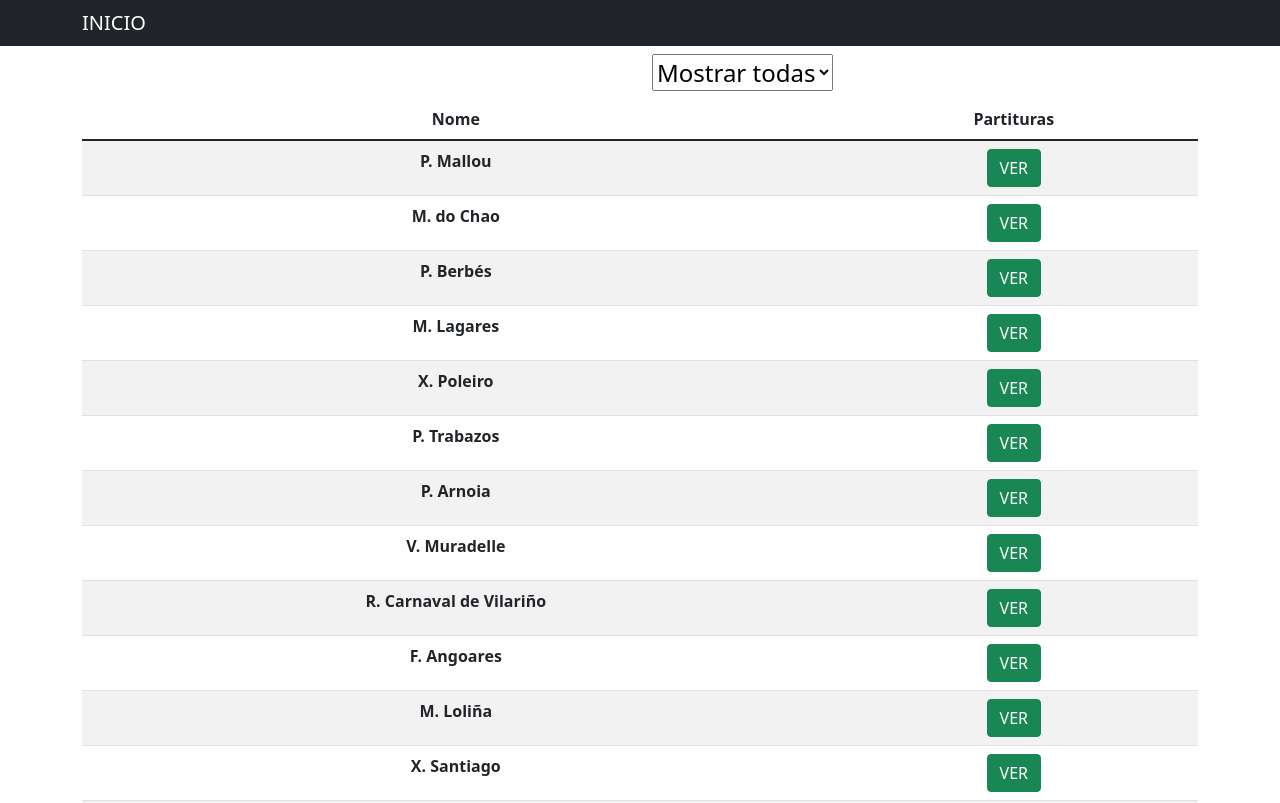
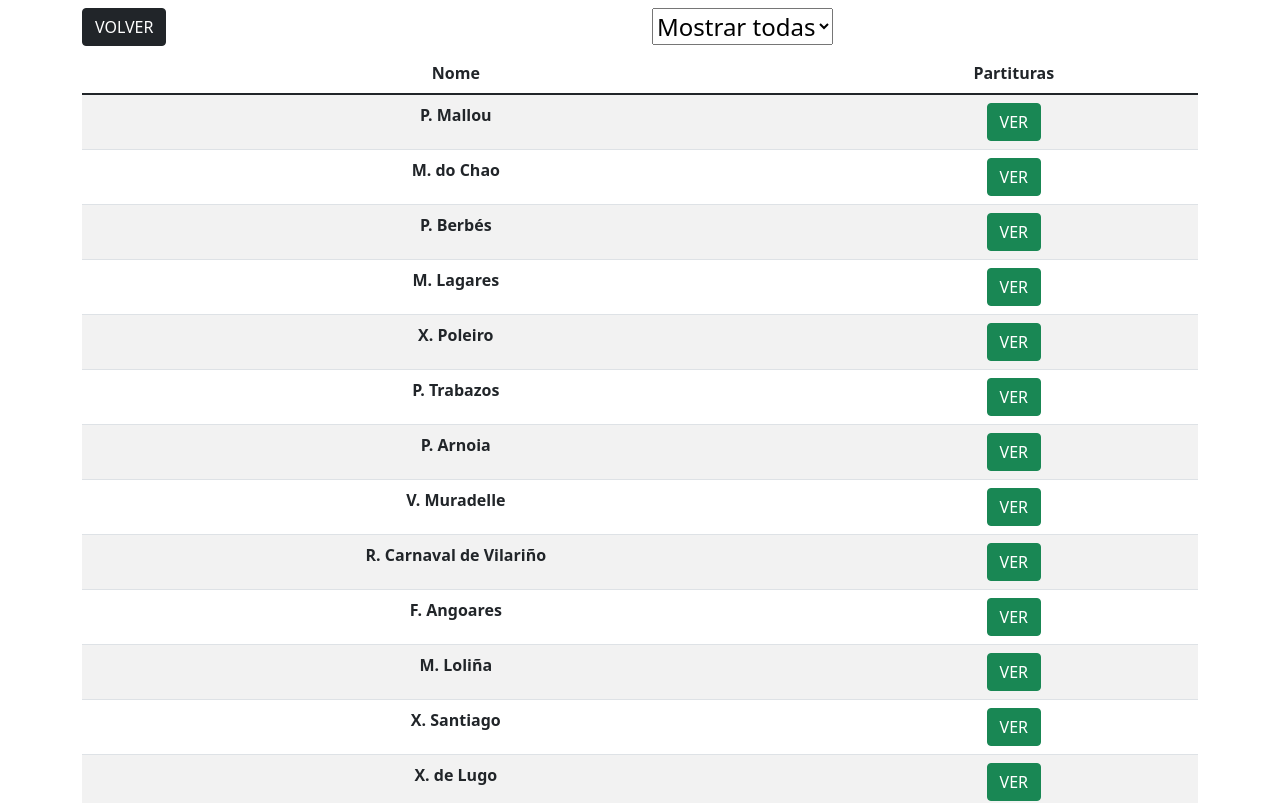
Before and after one commit to PabloNeiro/appRetrouso, a React (Create React App) app: page /invernia in a window 1280 px wide. Shown: the top 803 px of the page. Built offline with nearby package versions, Linux system fonts and the light colour scheme.

Commit message:
remove navbar

```diff
--- a/src/App.js
+++ b/src/App.js
@@ -1,13 +1,11 @@
 import React from 'react';
 import { BrowserRouter as Router } from 'react-router-dom';
 import './App.css';
-import NavBar from './components/navbar/NavBar';
 import Routes from './router/router';
 
 function App() {
   return (
     <Router>
-      <NavBar />
       <Routes />
     </Router>
   );
--- a/src/components/home/Home.js
+++ b/src/components/home/Home.js
@@ -1,10 +1,13 @@
 import React from 'react';
 import { Col, Row } from 'reactstrap';
+import NavBar from '../navbar/NavBar';
 import InverniaHome from './InverniaHome';
 import RetrousoHome from './RetrousoHome';
 
 function Home() {
   return (
+    <>
+      <NavBar />
       <Row className='text-center'>
         <Col xs={12} className='mt-5'>
           <RetrousoHome />
@@ -13,6 +16,7 @@ function Home() {
           <InverniaHome />
         </Col>
       </Row>
+    </>
   );
 }
 
--- a/src/components/retrouso/Retrouso.js
+++ b/src/components/retrouso/Retrouso.js
@@ -1,10 +1,49 @@
-import React from 'react';
-import SheetRetrouso from './SheetRetrouso';
+import React, { useEffect, useState } from 'react';
+import { Link } from 'react-router-dom';
+import { Col, Row } from 'reactstrap';
+import { info } from '../../database/database';
+import SelectSheet from './SelectSheet';
+import TableSheet from './TableSheet';
 
 function Retrouso() {
+  const [list, setList] = useState();
+
+  const getList = () => setList(info);
+  useEffect(() => {
+    getList();
+  }, []);
+
+  const filterSong = (event) => {
+    const filterList = info.filter(function (value) {
+      if (event.target.value === 'todas') {
+        return info;
+      }
+      if (event.target.value !== 'todas') {
+        return value.type === event.target.value;
+      }
+    });
+
+    setList(filterList);
+  };
+
   return (
     <>
-      <SheetRetrouso />
+      <Row className='mt-2'>
+        <Col xs='6'>
+          <Link className='btn btn-dark' to={`/`}>
+            VOLVER
+          </Link>
+        </Col>
+        <Col xs='6'>
+          <SelectSheet filterSong={filterSong} />
+        </Col>
+        <Col xs='2'></Col>
+      </Row>
+      <Row>
+        <Col xs='12'>
+          <TableSheet list={list} />
+        </Col>
+      </Row>
     </>
   );
 }
--- a/src/components/retrouso/SheetRetrouso.js
+++ /dev/null
@@ -1,46 +0,0 @@
-import React, { useEffect, useState } from 'react';
-import { Col, Row } from 'reactstrap';
-import { info } from '../../database/database';
-import SelectSheet from './SelectSheet';
-import TableSheet from './TableSheet';
-
-function SheetRetrouso() {
-  const [list, setList] = useState();
-
-  const getList = () => setList(info);
-  useEffect(() => {
-    getList();
-  }, []);
-
-  const filterSong = (event) => {
-    const filterList = info.filter(function (value) {
-      if (event.target.value === 'todas') {
-        return info;
-      }
-      if (event.target.value !== 'todas') {
-        return value.type === event.target.value;
-      }
-    });
-
-    setList(filterList);
-  };
-
-  return (
-    <>
-      <Row className='mt-2'>
-        <Col xs='6'></Col>
-        <Col xs='6'>
-          <SelectSheet filterSong={filterSong} />
-        </Col>
-        <Col xs='2'></Col>
-      </Row>
-      <Row>
-        <Col xs='12'>
-          <TableSheet list={list} />
-        </Col>
-      </Row>
-    </>
-  );
-}
-
-export default SheetRetrouso;
--- a/src/router/router.js
+++ b/src/router/router.js
@@ -19,7 +19,6 @@ function Routes() {
           <Retrouso />
         </Route>
         <Route exact path='/partituras/:id'>
-          {/* <Route exact path='/info'> */}
           <OneSheetRetrouso />
         </Route>
       </Switch>
```
Lines whose indentation alone changed are shown as unchanged.
